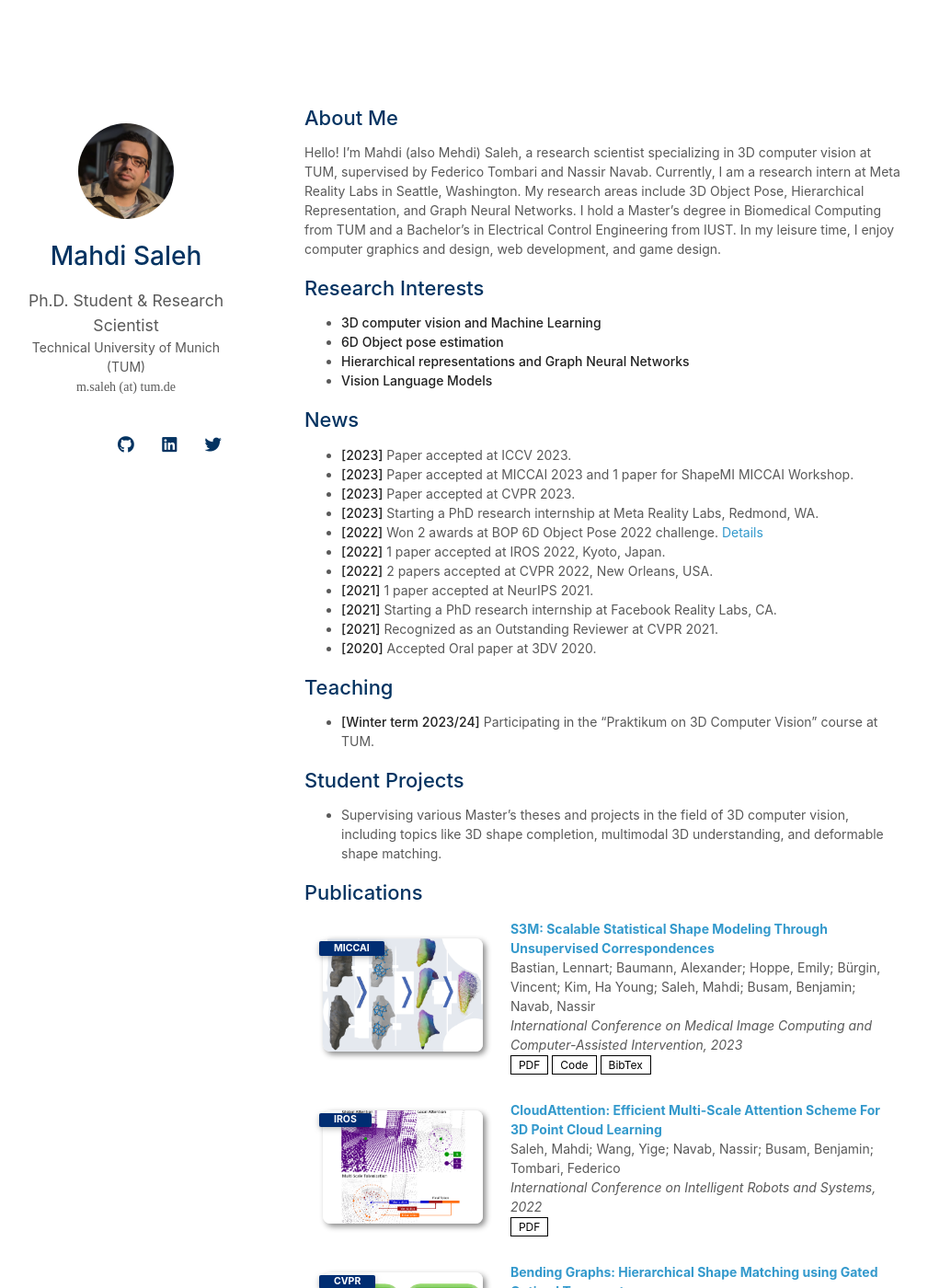
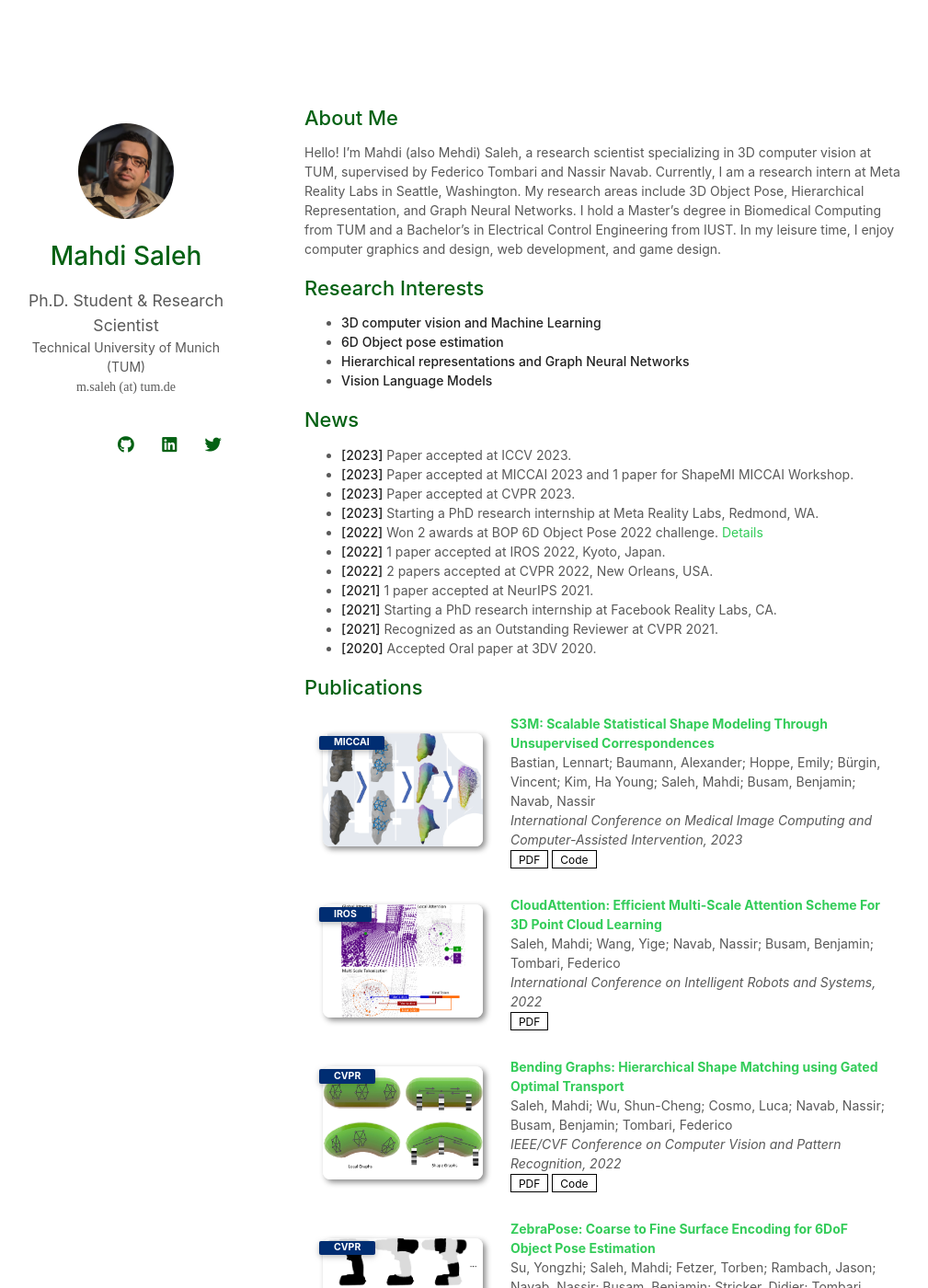
Before and after one commit to mahdi-slh/mahdi-slh.github.io, a Jekyll site: the page built from index.md, in a window 1280 px wide and 1400 px high. Shown: the whole window at 92% size, without its empty margins (139-1148 px from the left). Built offline with Jekyll 4.4.1, drawn with Linux system fonts in a browser that asks for light colours; nearby versions of some CDN libraries; a style sheet for code colours, icons or effects is not loaded; our own code applies the rules of GitHub Pages for plain Markdown files; some of the changed text lies outside the part shown.

Commit message:
color update

```diff
--- a/_data/publications.yml
+++ b/_data/publications.yml
@@ -6,7 +6,6 @@ main:
   conference: International Conference on Medical Image Computing and Computer-Assisted Intervention, 2023
   pdf: https://arxiv.org/pdf/2304.07515.pdf
   code: https://github.com/alexanderbaumann99/S3M
-  bibtex: https://bib.yliu.me/MICCAI23.txt
   image: ./assets/img/teaser_s3m.png
 
 - title: "CloudAttention: Efficient Multi-Scale Attention Scheme For 3D Point Cloud Learning"
@@ -23,7 +22,6 @@ main:
   pdf: https://arxiv.org/pdf/2202.01537.pdf
   code: https://github.com/suyz526/ZebraPose
   image: ./assets/img/teaser_bending.png
-  notes: Winner of the BOP 2022 Challenge
 
 
 - title: "ZebraPose: Coarse to Fine Surface Encoding for 6DoF Object Pose Estimation"
--- a/_sass/minimal-light-no-dark-mode.scss
+++ b/_sass/minimal-light-no-dark-mode.scss
@@ -7,7 +7,7 @@
   height:2.4rem;
   width:2.4rem;
   background-color:transparent;
-  color:#043361!important;
+  color:#046113!important;
   border-radius:100%;
   text-align:center;
   font-size:1.15rem;
@@ -70,13 +70,13 @@
   margin:-1.8rem}
 
 .twitter span{
-  background-color:#4099ff}
+  background-color:#3ef05f}
 
 .facebook span{
-  background-color:#4286f4}
+  background-color:#3ef05f}
 
 .linkedin span{
-  background-color:#0077B5}
+  background-color:#3ef05f}
 
 .github span{
   background-color:#000}
@@ -102,16 +102,16 @@ email {
   z-index:10}
 
 .icon-button .icon-twitter{
-  color:#4099ff}
+  color:#3ef05f}
 
 .icon-button .icon-facebook{
-  color:#4286f4}
+  color:#3ef05f}
 
 .icon-button .icon-github{
   color:#000;}
 
 .icon-button .icon-linkedin{
-  color:#0077B5}
+  color:#3ef05f}
 
 .icon-button:hover .icon-twitter,.icon-button:hover .icon-facebook,.icon-button:hover .icon-github,.icon-button:hover .icon-linkedin{color:white}
 
--- a/_sass/minimal-light.scss
+++ b/_sass/minimal-light.scss
@@ -7,14 +7,14 @@
   height:2.4rem;
   width:2.4rem;
   background-color:transparent;
-  color:#043361!important;
+  color:#046113!important;
   border-radius:100%;
   text-align:center;
   font-size:1.15rem;
   line-height:2.5rem;
   margin-right:1rem}
 
-@media (prefers-color-scheme: dark) { .social-icons a {color: #3eb7f0 !important; }}
+@media (prefers-color-scheme: dark) { .social-icons a {color: #3ef05f !important; }}
 
 .social-icons a:last-child{margin-right:0}.social-icons a:hover{background-color:white;
     color:black;
@@ -92,13 +92,13 @@
   margin:-1.8rem}
 
 .twitter span{
-  background-color:#4099ff}
+  background-color:#3ef05f}
 
 .facebook span{
-  background-color:#4286f4}
+  background-color:#3ef05f}
 
 .linkedin span{
-  background-color:#0077B5}
+  background-color:#3ef05f}
 
 .github span{
   background-color:#000}
@@ -124,16 +124,16 @@ email {
   z-index:10}
 
 .icon-button .icon-twitter{
-  color:#4099ff}
+  color:#3ef05f}
 
 .icon-button .icon-facebook{
-  color:#4286f4}
+  color:#3ef05f}
 
 .icon-button .icon-github{
   color:#000;}
 
 .icon-button .icon-linkedin{
-  color:#0077B5}
+  color:#3ef05f}
 
 .icon-button:hover .icon-twitter,.icon-button:hover .icon-facebook,.icon-button:hover .icon-github,.icon-button:hover .icon-linkedin{color:white}
 
@@ -230,18 +230,18 @@ papertitle {
 
 h3, h4, h5, h6 {
   font-weight: 600;
-  color:#043361;
+  color:#046113;
   margin:0 0 20px;
 }
 
 h1 {
   font-weight: 500;
-  color:#043361;
+  color:#046113;
   margin:0 0 20px;
 }
 
 h2 {
-  color:#043361;
+  color:#046113;
   font-weight: 500;
   margin:2px 0px 15px;
   font-size: 157%;
@@ -249,11 +249,11 @@ h2 {
 
 @media (prefers-color-scheme: dark) {
   h1, h3, h4, h5, h6 {
-    color:rgb(62, 183, 240);
+    color:rgb(62, 240, 95);
   }
 
   h2 {
-    color:rgb(62, 183, 240);
+    color:rgb(62, 240, 77);
   }
 }
 
@@ -270,17 +270,17 @@ h1 {
 }
 
 a {
-  color:#39c;
+  color:rgb(51, 204, 89);
   text-decoration:none;
 }
 
 a:hover {
-  color:#069;
+  color:rgb(0, 153, 10);
 }
 
 @media (prefers-color-scheme: dark) {
   a {
-    color:rgb(62, 183, 240);
+    color:rgb(62, 240, 130);
   }
 }
 
@@ -343,11 +343,11 @@ th {
 
 @media (prefers-color-scheme: dark) {
   th {
-    color:rgb(62, 183, 240);
+    color:rgb(62, 240, 115);
   }
 
   dt {
-    color:rgb(62, 183, 240);
+    color:rgb(62, 240, 100);
   }
 }
 
--- a/index.md
+++ b/index.md
@@ -29,14 +29,12 @@ Hello! I'm Mahdi (also Mehdi) Saleh, a research scientist specializing in 3D com
 - **[2020]** Accepted Oral paper at 3DV 2020.
 
 
-## Teaching
+{% include_relative _includes/publications.md %}
 
-- **[Winter term 2023/24]** Participating in the "Praktikum on 3D Computer Vision" course at TUM.
 
 ## Student Projects
 
 - Supervising various Master's theses and projects in the field of 3D computer vision, including topics like 3D shape completion, multimodal 3D understanding, and deformable shape matching.
 
-{% include_relative _includes/publications.md %}
-
-{% include_relative _includes/services.md %}
+<!--
+{% include_relative _includes/services.md %} -->
```
Also changed, not shown: assets/img/favicon-dark.png.
